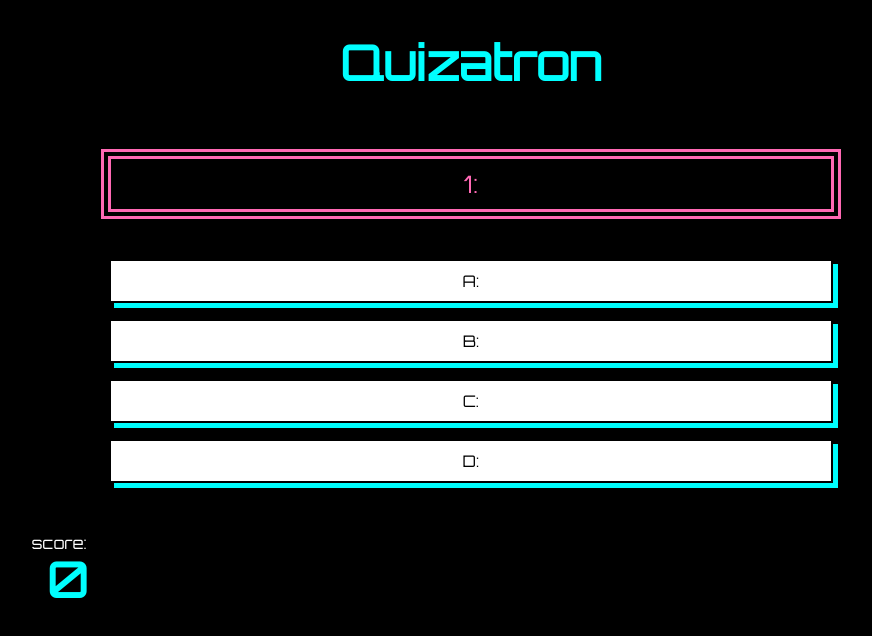
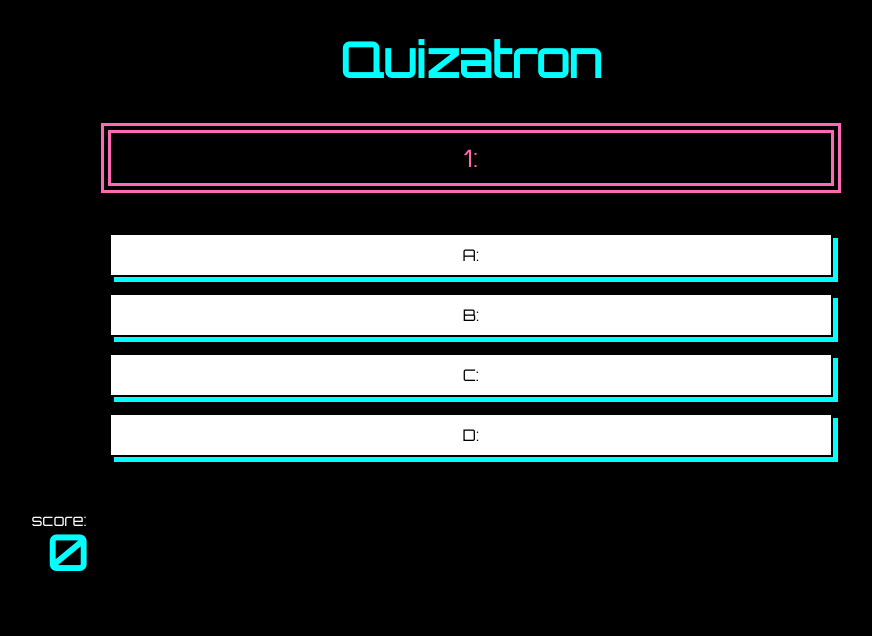
Before and after one commit to helen8297/Quizatron, a React app: page / in a window 1280 px wide. Shown: the whole page, without its empty margins (169-1041 px from the left). Built offline with nearby package versions, Linux system fonts and the light colour scheme; no server answers.

Commit message:
css change

```diff
--- a/src/components/App/App.css
+++ b/src/components/App/App.css
@@ -20,8 +20,7 @@ h1 {
   font-family: "Orbitron", sans-serif;
   text-align: center;
   font-size: 3em;
-  grid-row: 1;
-  grid-column: 2;
+  margin: 0.6em 0em 0.2em 0em;
 }
 
 h2 {
@@ -29,8 +28,6 @@ h2 {
   font-family: "Orbitron", sans-serif;
   text-align: center;
   font-size: 4em;
-  grid-row: 3;
-  grid-column: 2;
 }
 p {
   color: white;
```
